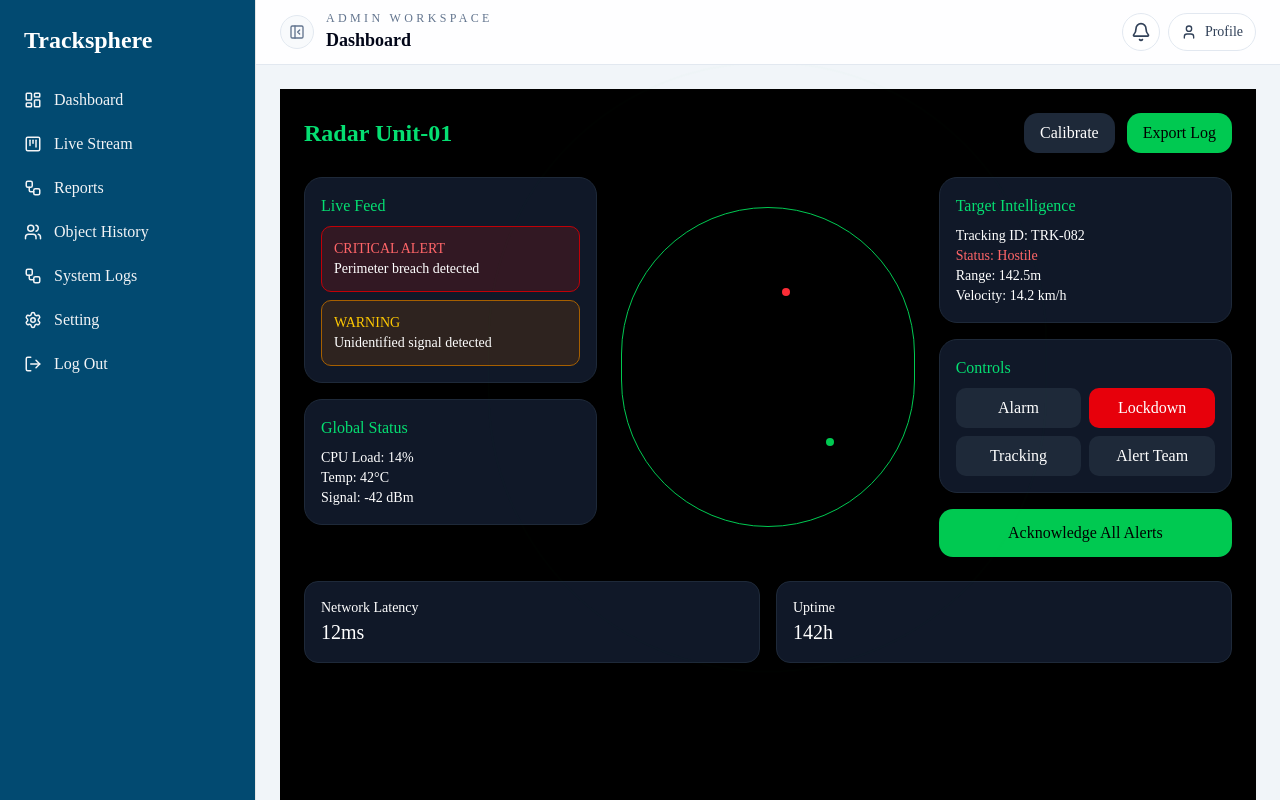
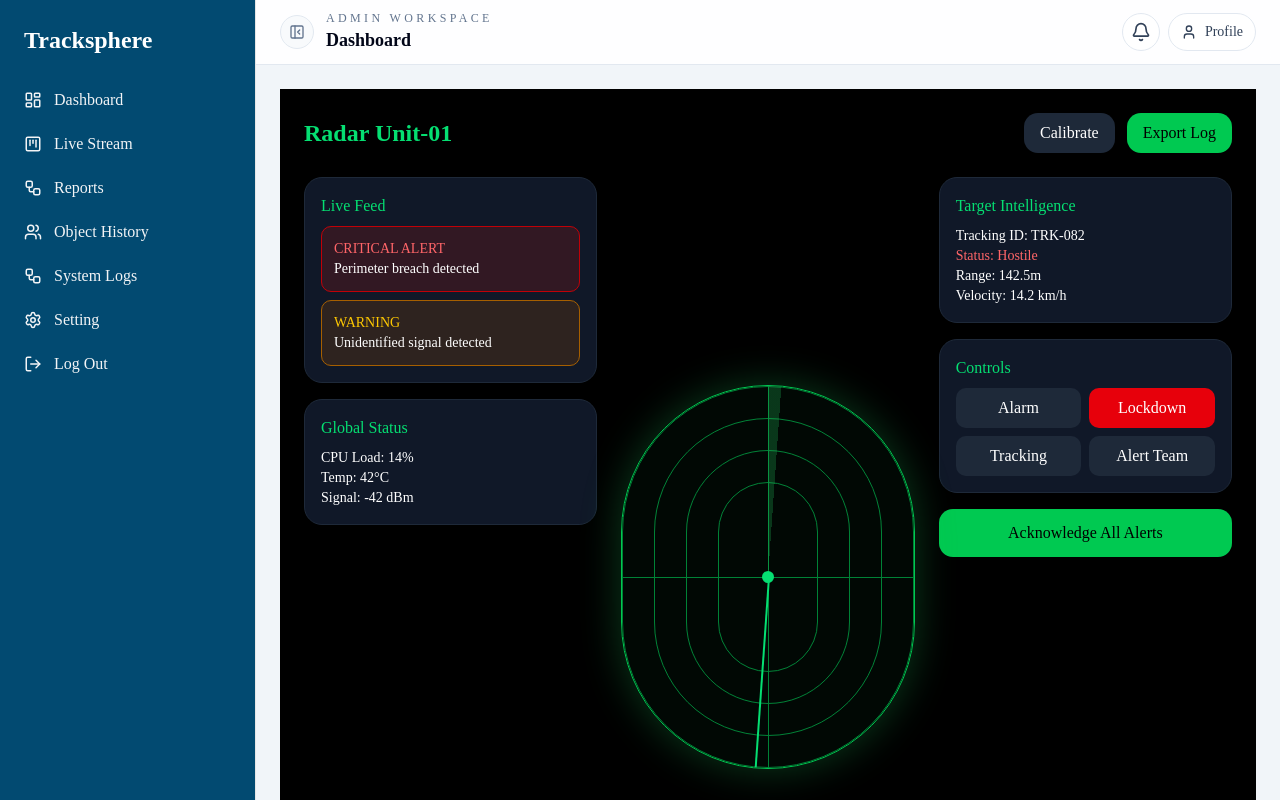
Before and after one commit to hemantgupta98/TrackSphere, a Next.js app in the folder frontend/: page /src/dashboard in a window 1280 px wide. Built offline with nearby package versions, Linux system fonts and the light colour scheme.

Commit message:
work on radar 360 ui system

```diff
--- a/frontend/app/src/dashboard/page.tsx
+++ b/frontend/app/src/dashboard/page.tsx
@@ -1,8 +1,7 @@
 "use client";
 
 import React from "react";
-import { Sidebar } from "@/components/ui/sidebar";
-
+import RadarPage from "@/components/layout/radar";
 export default function RadarDashboard() {
   return (
     <div className="min-h-screen bg-black text-white p-6">
@@ -45,13 +44,7 @@ export default function RadarDashboard() {
         </div>
 
         {/* Radar */}
-        <div className="col-span-1 flex items-center justify-center">
-          <div className="w-80 h-80 rounded-full border border-green-500 relative">
-            <div className="absolute inset-0 rounded-full border border-green-500 animate-ping opacity-20"></div>
-            <div className="absolute w-2 h-2 bg-red-500 rounded-full top-20 left-40"></div>
-            <div className="absolute w-2 h-2 bg-green-500 rounded-full bottom-20 right-20"></div>
-          </div>
-        </div>
+        <RadarPage />
 
         {/* Right Panel */}
         <div className="space-y-4">
--- /dev/null
+++ b/frontend/components/layout/radar.tsx
@@ -0,0 +1,92 @@
+"use client";
+
+import { useEffect, useState } from "react";
+
+type Target = {
+  id: number;
+  x: number;
+  y: number;
+};
+
+export default function RadarPage() {
+  const [angle, setAngle] = useState(0);
+  const [targets, setTargets] = useState<Target[]>([]);
+
+  // Rotate radar sweep
+  useEffect(() => {
+    const interval = setInterval(() => {
+      setAngle((prev) => (prev + 2) % 360);
+    }, 30);
+    return () => clearInterval(interval);
+  }, []);
+
+  // Generate live targets
+  useEffect(() => {
+    const interval = setInterval(() => {
+      setTargets((prev) => [
+        ...prev.slice(-6), // keep last 6 targets
+        {
+          id: Date.now(),
+          x: Math.random() * 100,
+          y: Math.random() * 100,
+        },
+      ]);
+    }, 2000);
+
+    return () => clearInterval(interval);
+  }, []);
+
+  return (
+    <div className="flex items-center justify-center h-screen bg-black text-green-400">
+      <div className="relative w-100 h-96 rounded-full border border-green-500 overflow-hidden shadow-[0_0_40px_rgba(34,197,94,0.3)]">
+        {/* Outer Glow */}
+        <div className="absolute inset-0 rounded-full bg-green-900/10"></div>
+
+        {/* Radar Rings */}
+        <div className="absolute inset-0 rounded-full border border-green-700"></div>
+        <div className="absolute inset-8 rounded-full border border-green-700"></div>
+        <div className="absolute inset-16 rounded-full border border-green-700"></div>
+        <div className="absolute inset-24 rounded-full border border-green-700"></div>
+
+        {/* Cross Lines */}
+        <div className="absolute w-full h-px bg-green-700 top-1/2"></div>
+        <div className="absolute h-full w-px bg-green-700 left-1/2"></div>
+
+        {/* Sweep Line */}
+        <div
+          className="absolute w-full h-full"
+          style={{
+            transform: `rotate(${angle}deg)`,
+            transformOrigin: "center",
+          }}
+        >
+          <div className="absolute left-1/2 top-1/2 w-0.5 h-[200px] bg-green-400 origin-bottom"></div>
+        </div>
+
+        {/* Sweep Glow */}
+        <div
+          className="absolute w-full h-full"
+          style={{
+            background: `conic-gradient(rgba(34,197,94,0.25) ${angle}deg, transparent ${angle}deg)`,
+          }}
+        ></div>
+
+        {/* Targets */}
+        {/**  {targets.map((t) => (
+          <div
+            key={t.id}
+            className="absolute w-2 h-2 bg-green-400 rounded-full animate-ping"
+            style={{
+              top: `${t.y}%`,
+              left: `${t.x}%`,
+              transform: "translate(-50%, -50%)",
+            }}
+          ></div>
+        ))} */}
+
+        {/* Center Dot */}
+        <div className="absolute w-3 h-3 bg-green-400 rounded-full top-1/2 left-1/2 -translate-x-1/2 -translate-y-1/2"></div>
+      </div>
+    </div>
+  );
+}
```
